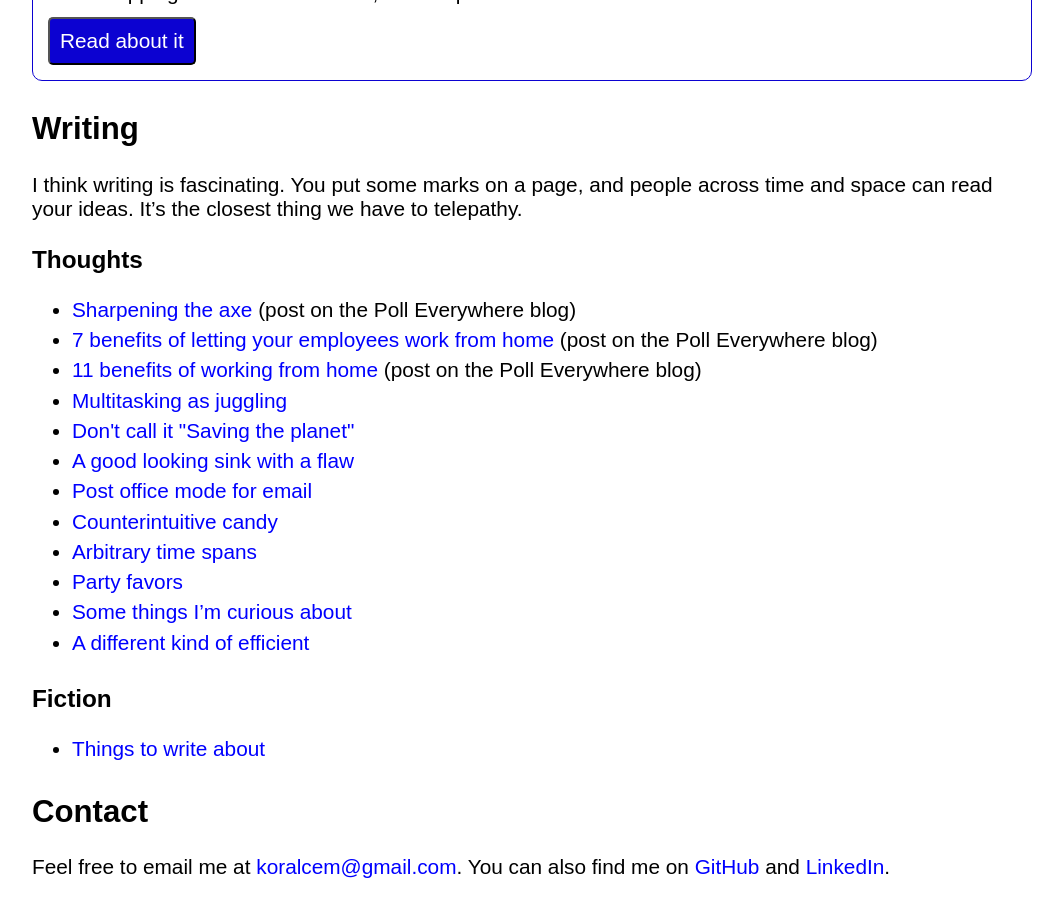
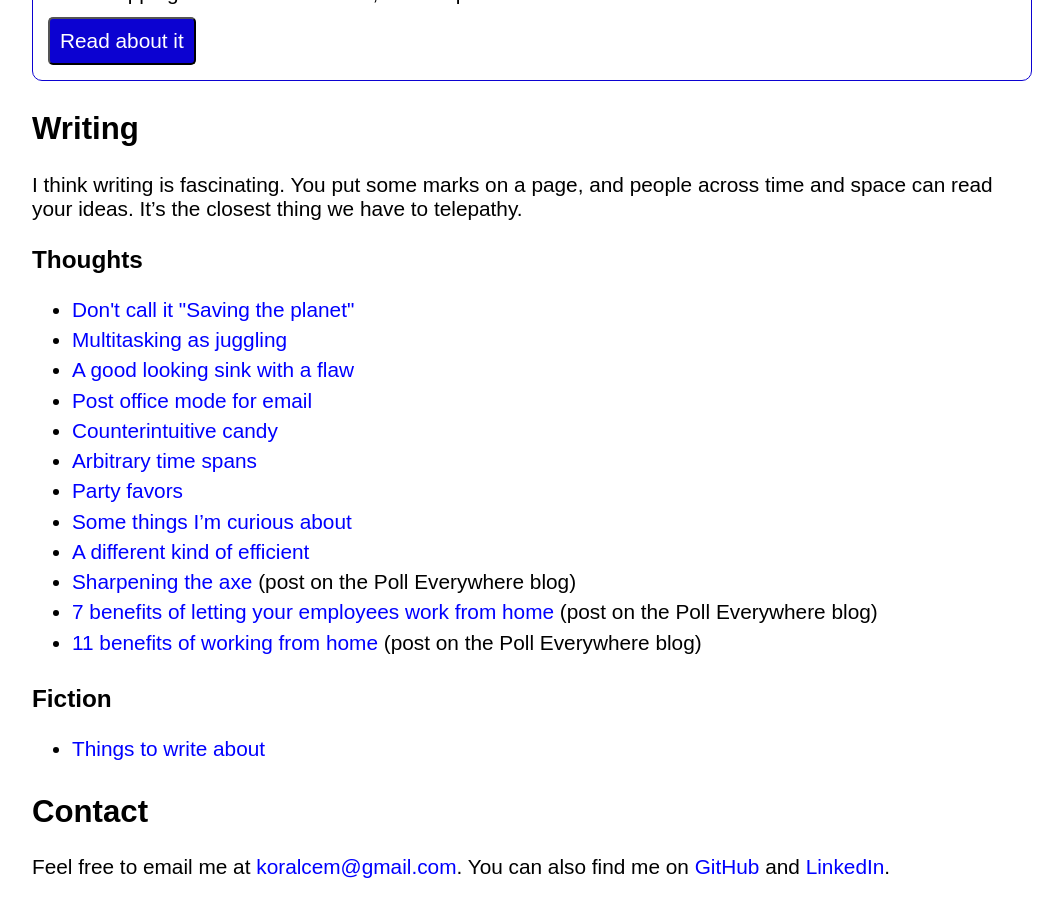
Before and after one commit to koralcem/personal-site, a Jekyll site: the page built from index.html, in a window 1280 px wide and 900 px high, scrolled down 1400 px. Shown: the whole window, without its empty margins (108-1171 px from the left). Built offline with Jekyll 4.4.1, drawn with Linux system fonts in a browser that asks for light colours.

Commit message:
Reorder posts

```diff
--- a/index.html
+++ b/index.html
@@ -57,15 +57,15 @@ css_files:
 {% for tag in site.tags %}
   <h3>{{ tag[0] | capitalize }}</h3>
   <ul>
+    {% for post in tag[1] %}
+    <li><a href="{{ post.url }}">{{ post.title }}</a></li>
+    {% endfor %}
+
     {% if tag[0] == "thoughts" %}
       <li><a href="https://blog.polleverywhere.com/sharpening-the-axe/">Sharpening the axe</a> (post on the Poll Everywhere blog)</li>
       <li><a href="https://blog.polleverywhere.com/benefits-of-letting-your-employees-work-from-home/">7 benefits of letting your employees work from home</a> (post on the Poll Everywhere blog)</li>
       <li><a href="https://blog.polleverywhere.com/benefits-of-working-from-home/">11 benefits of working from home</a> (post on the Poll Everywhere blog)</li>
     {% endif %}
-
-    {% for post in tag[1] %}
-    <li><a href="{{ post.url }}">{{ post.title }}</a></li>
-    {% endfor %}
   </ul>
 {% endfor %}
 
```
Also changed, not shown: _posts/2022-01-08-saving-the-planet.md (renamed from _posts/2021-01-08-saving-the-planet.md).
